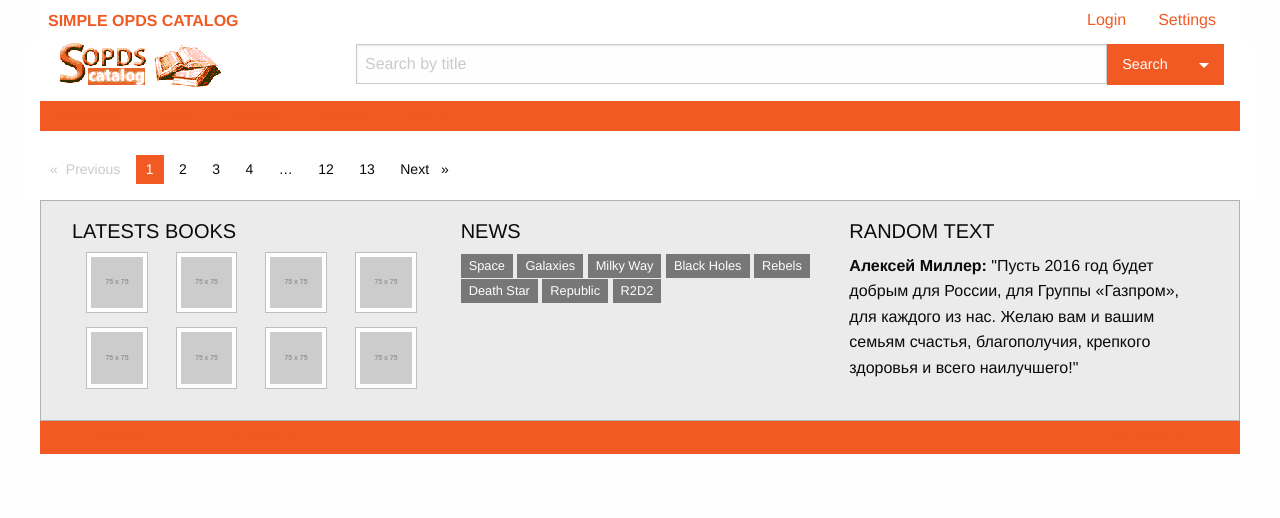
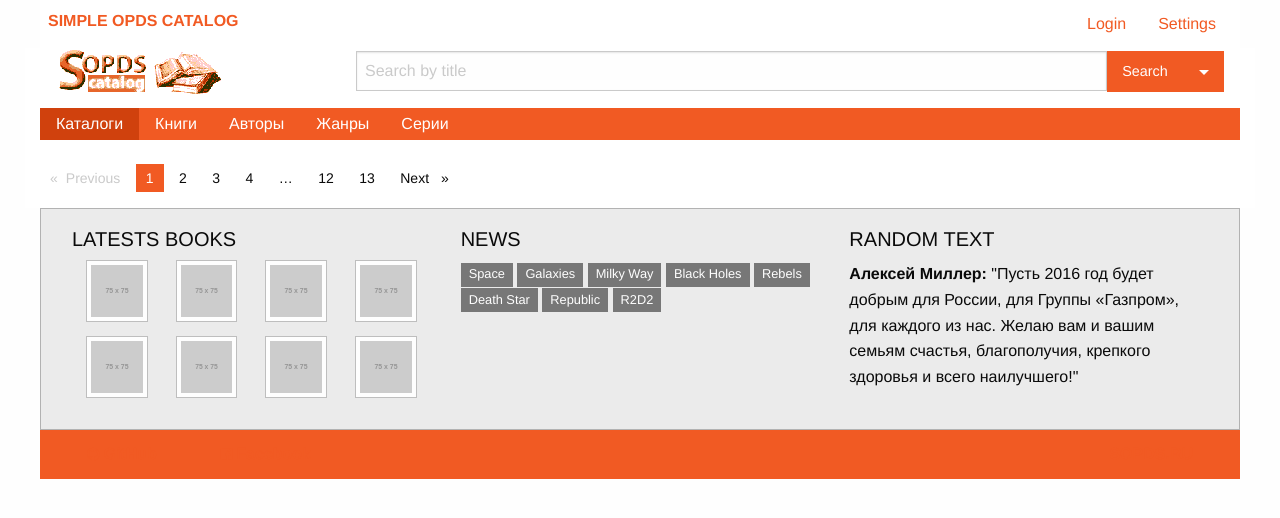
Before and after one commit to mitshel/sopds, a Django app: template sopds_web_backend/templates/sopds_body.html in a window 1280 px wide. Shown: the top 518 px of the page. Run offline with Django 3.2, Linux system fonts and the light colour scheme; the template is opened without the code that fills it, so the values that code supplies are empty; grey boxes labelled with a size stand in for pictures from a placeholder-image service; parts of the project's set-up code (start-up, migrations or seed data) failed here and were passed over; some libraries are stand-ins or nearby versions.

Commit message:
New colors for topbar menu-icon and menu

```diff
--- a/assets/sopds-sass/scss/_settings.scss
+++ b/assets/sopds-sass/scss/_settings.scss
@@ -47,7 +47,12 @@ $sopds-bg-color: #f15a23;
 $sopds-bg-hover: scale-color($sopds-bg-color, $lightness: -15%);
 $sopds-topbar-bg-color: #ffffff;
 $sopds-title-color: #f15a23;
-$sopds-hover-color: scale-color($sopds-title-color, $lightness: -15%);
+$sopds-hover-color: scale-color($sopds-title-color, $lightness: -40%);
+
+$sopds-menu-bg-color: #f15a23;
+$sopds-menu-color: #FFFFFF;
+$sopds-menu-bg-hover-color: scale-color($sopds-menu-bg-color, $lightness: -20%);
+$sopds-menu-hover-color: scale-color($sopds-menu-color, $lightness: -15%);
 
 // 1. Global
 // ---------
@@ -386,10 +391,11 @@ $mediaobject-image-width-stacked: 100%;
 
 $menu-margin: 0;
 $menu-margin-nested: 1rem;
-//$menu-item-padding: 0.7rem 1rem;
-$menu-item-padding: 0.25rem 1rem;
+$menu-item-padding: 0.5rem 1rem;
+//$menu-item-padding: 0.25rem 1rem;
 $menu-item-color-active: $white;
-$menu-item-background-active: map-get($foundation-palette, primary);
+//$menu-item-background-active: map-get($foundation-palette, primary);
+$menu-item-background-active: $sopds-menu-bg-hover-color;
 $menu-icon-spacing: 0.25rem;
 
 // 23. Meter
@@ -547,8 +553,8 @@ $titlebar-background: $black;
 $titlebar-color: $white;
 $titlebar-padding: 0.5rem;
 $titlebar-text-font-weight: bold;
-$titlebar-icon-color: $white;
-$titlebar-icon-color-hover: $medium-gray;
+$titlebar-icon-color: $sopds-title-color;
+$titlebar-icon-color-hover: $sopds-hover-color;
 $titlebar-icon-spacing: 0.25rem;
 
 // 35. Tooltip
--- a/assets/sopds-sass/scss/sopds.scss
+++ b/assets/sopds-sass/scss/sopds.scss
@@ -64,3 +64,10 @@
   a:hover { color: $sopds-hover-color; }
   color : $sopds-title-color;
 }
+
+.sopdsmenu {
+  background-color: $sopds-menu-bg-color;
+  a { color : $sopds-menu-color; }
+  a:hover { color: $sopds-menu-hover-color; }
+  color : $sopds-menu-color;
+}
--- a/sopds_web_backend/templates/sopds_menu.html
+++ b/sopds_web_backend/templates/sopds_menu.html
@@ -1,6 +1,6 @@
-<div class="menu sopdsbg" id="main_menu" style="padding:0.2rem 0rem;">
+<div class="menu sopdsmenu" id="main_menu">
   <ul class="menu">
-    <li><a href="#">Каталоги</a></li>
+    <li class="active"><a href="#">Каталоги</a></li>
     <li><a href="#">Книги</a></li>
     <li><a href="#">Авторы</a></li>
     <li><a href="#">Жанры</a></li>
--- a/sopds_web_backend/templates/sopds_top.html
+++ b/sopds_web_backend/templates/sopds_top.html
@@ -1,7 +1,7 @@
 <div class="top-bar">
     <div class="top-bar-title">
         <span data-responsive-toggle="main-menu" data-hide-for="medium">
-          <button class="menu-icon dark" type="button" data-toggle=""></button>
+          <button class="menu-icon" type="button" data-toggle=""></button>
         </span>
        <div class="title-bar-title">
            <div class="show-for-small-only">SOPDS</div>
```
Also changed, not shown: sopds_web_backend/static/css/sopds.css.
